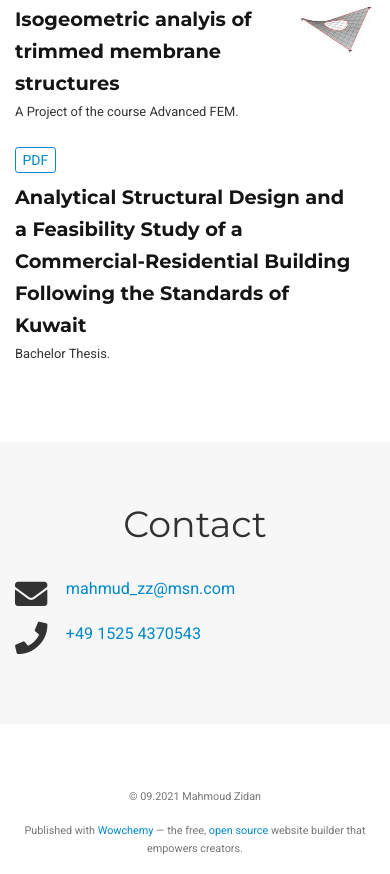
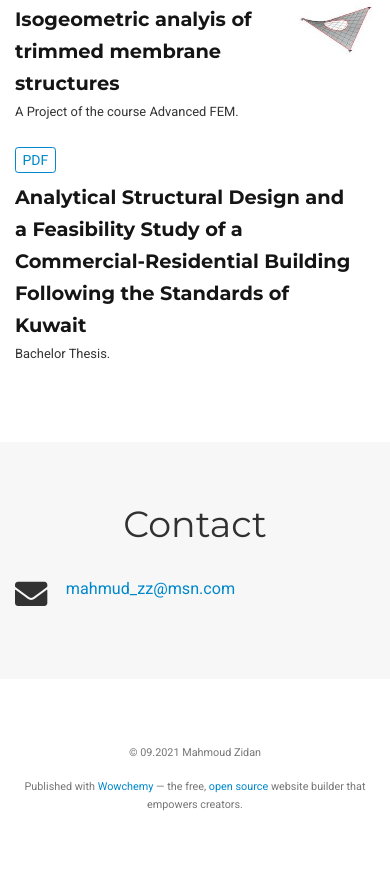
Before and after one commit to zidanmahmoud/zidanmahmoud.github.io, a plain HTML site: page index.html in a window 390 px wide. Shown: the part 5157-6031 px from the top of the page. After the commit the page ends 5987 px from the top, so only its background shows below. Drawn offline with nearby package versions, Linux system fonts and the light colour scheme; some icons are missing.

Commit message:
remove phone number

```diff
--- a/index.html
+++ b/index.html
@@ -2387,13 +2387,6 @@
 
 
 
-    <li>
-      <i class="fa-li fas fa-phone fa-2x" aria-hidden="true"></i>
-      <span id="person-telephone"><a href="tel:&#43;49%201525%204370543">&#43;49 1525 4370543</a></span>
-    </li>
-
-
-
 
 
 
```
